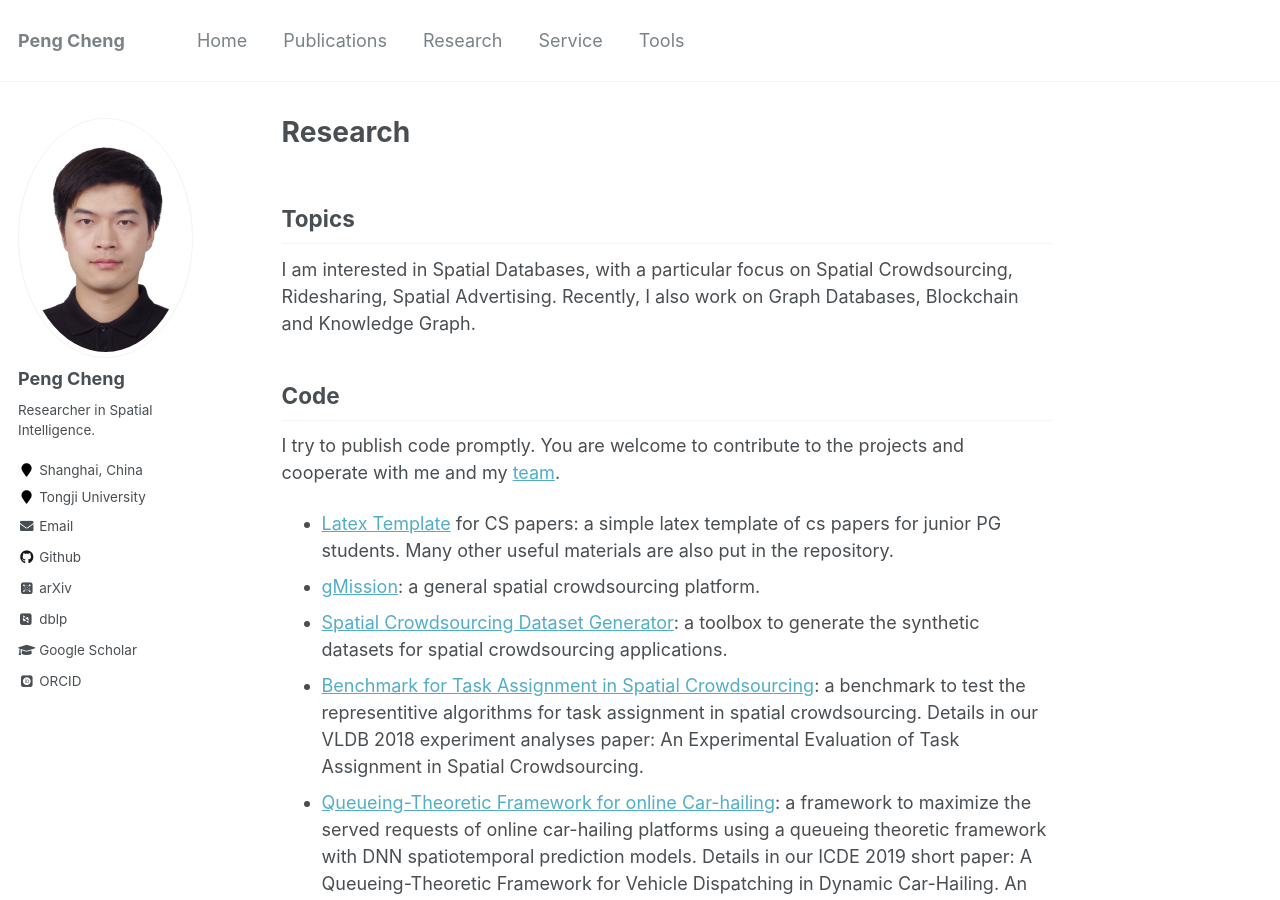
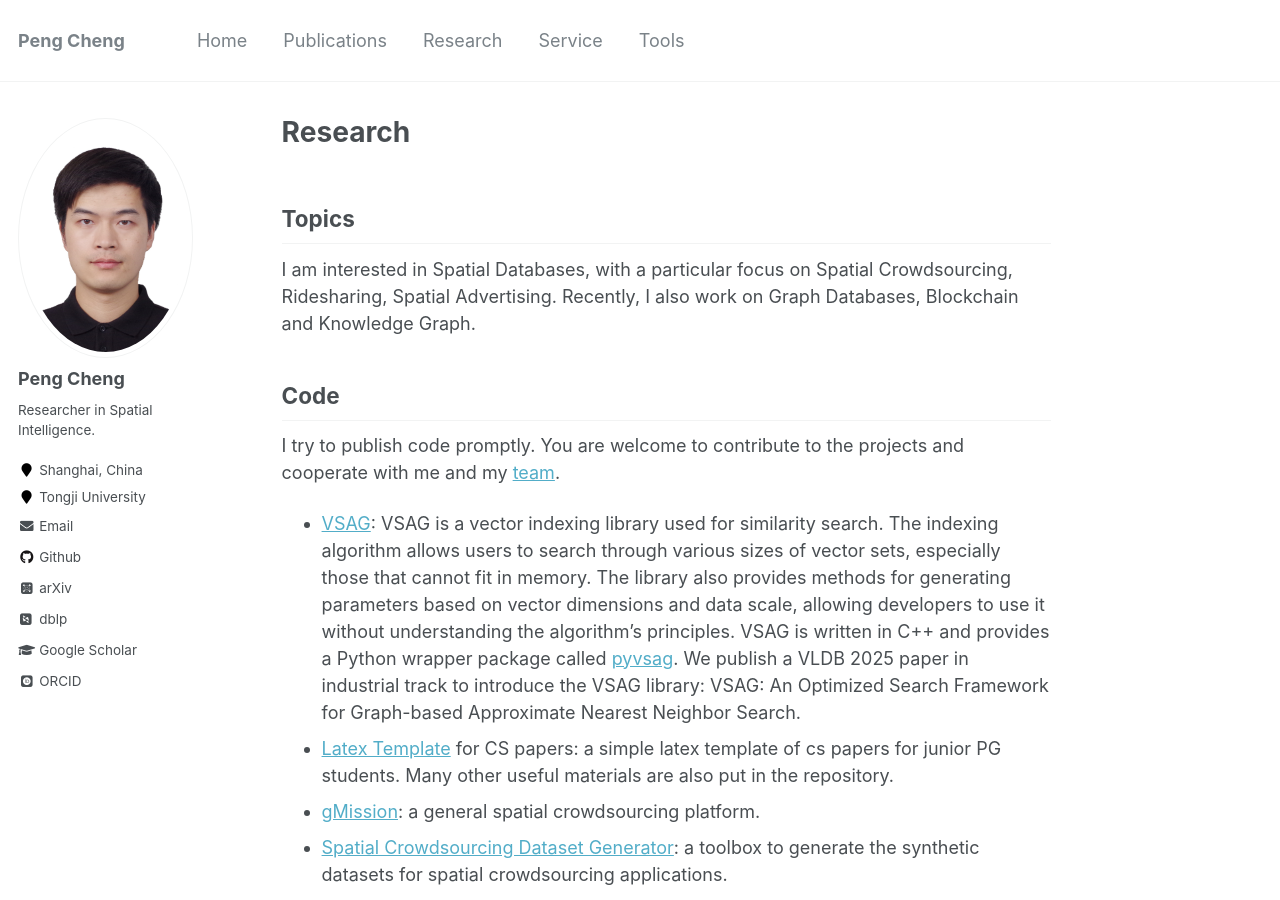
Before and after one commit to cspcheng/cspcheng.github.io, a Jekyll site: the page built from _pages/research.md, in a window 1280 px wide and 900 px high. Built offline with Jekyll 4.4.1, drawn with Linux system fonts in a browser that asks for light colours; some web fonts are replaced.

Commit message:
Update research.md

```diff
--- a/_pages/research.md
+++ b/_pages/research.md
@@ -14,6 +14,8 @@ I am interested in Spatial Databases, with a particular focus on Spatial Crowdso
 
 I try to publish code promptly. You are welcome to contribute to the projects and cooperate with me and my <a target="_blank" href="https://www.cse.ust.hk/stc">team</a>.
 
+
+- [VSAG](https://github.com/antgroup/vsag): VSAG is a vector indexing library used for similarity search. The indexing algorithm allows users to search through various sizes of vector sets, especially those that cannot fit in memory. The library also provides methods for generating parameters based on vector dimensions and data scale, allowing developers to use it without understanding the algorithm’s principles. VSAG is written in C++ and provides a Python wrapper package called [pyvsag](https://pypi.org/project/pyvsag/). We publish a VLDB 2025 paper in industrial track to introduce the VSAG library: VSAG: An Optimized Search Framework for Graph-based Approximate Nearest Neighbor Search.
 - [Latex Template](https://github.com/haidaoxiaofei/cs-latex-template) for CS papers: a simple latex template of cs papers for junior PG students. Many other useful materials are also put in the repository.
 - [gMission](http://gmission.github.io): a general spatial crowdsourcing platform.
 - [Spatial Crowdsourcing Dataset Generator](https://github.com/gmission/SCDataGenerator): a toolbox to generate the synthetic datasets for spatial crowdsourcing applications.
```
